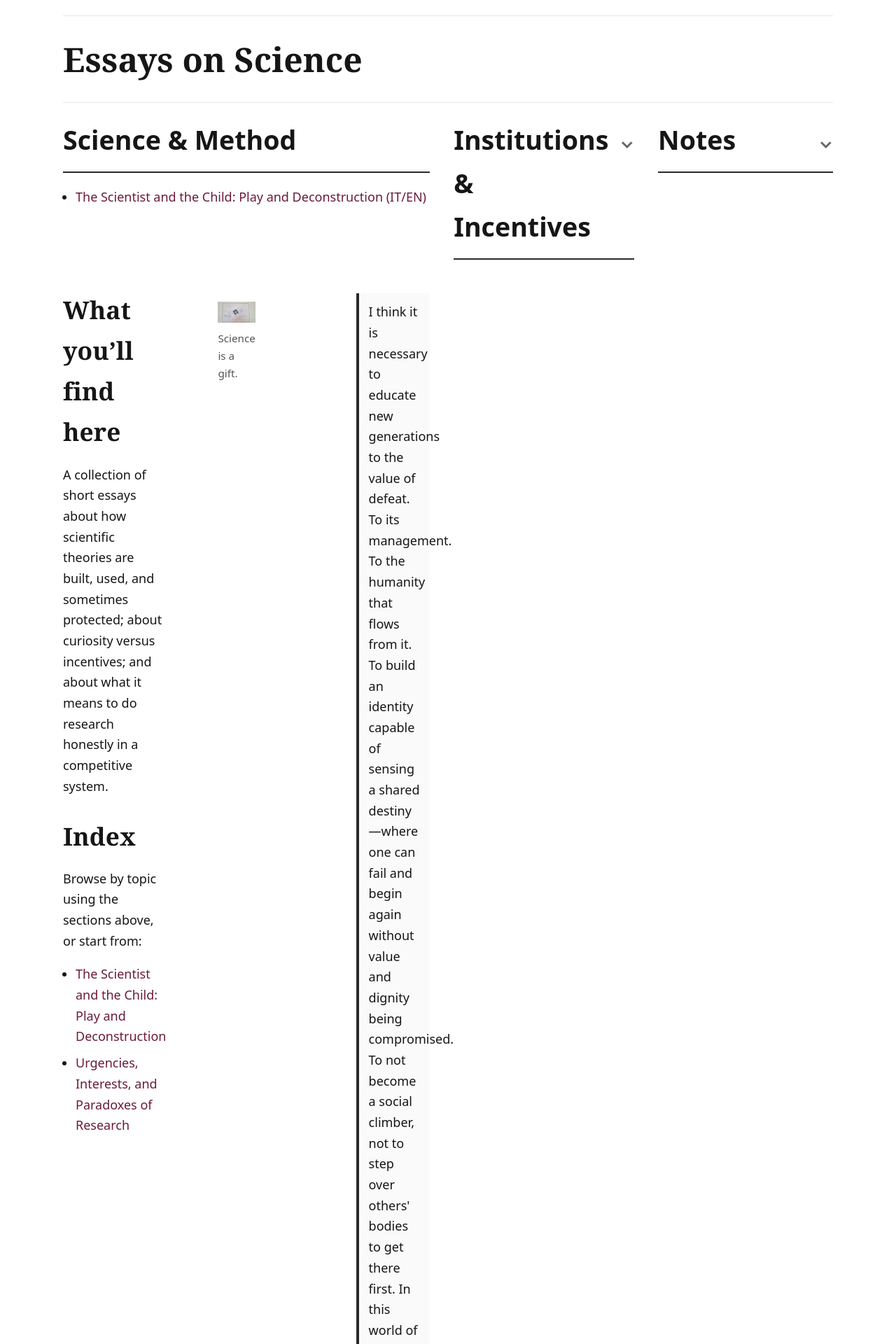
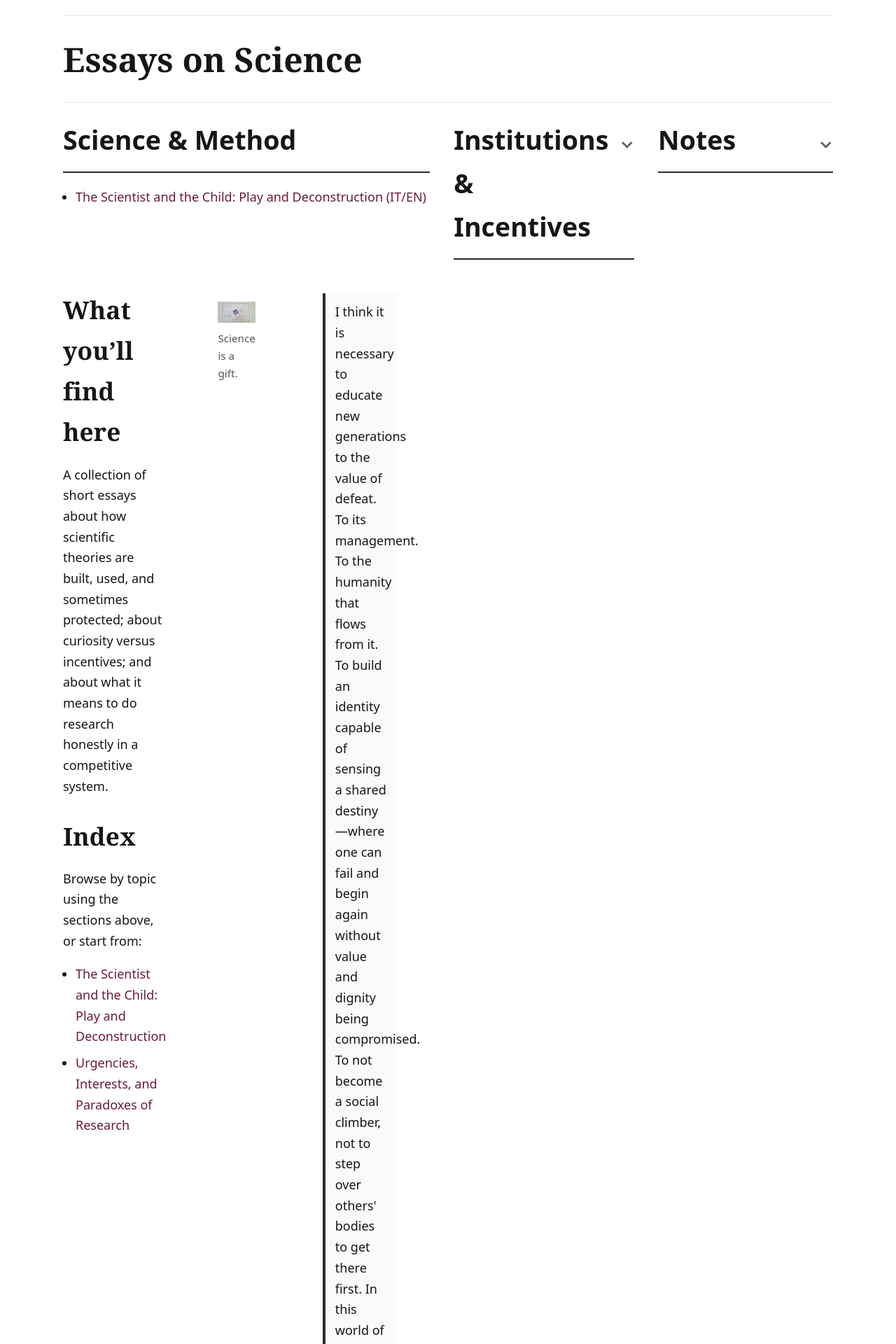
Before and after one commit to ldicairano/website, a Jekyll site: the page essays-on-science/index.html, which Jekyll copies as it is, in a window 1280 px wide. Shown: the top 1920 px of the page at 70% size. Built offline with Jekyll 4.4.1, drawn with Linux system fonts in a browser that asks for light colours.

Commit message:
Update site

```diff
--- a/essays-on-science/index.html
+++ b/essays-on-science/index.html
@@ -91,7 +91,6 @@
         <figcaption>Science is a gift.</figcaption>
       </figure>
 
-      <div>
       <div class="sidequote" aria-label="Quote">
       <!-- opzionale: immagine -->
       <p>
@@ -109,7 +108,6 @@
   <p class="sidequote__author">cit. Pier Paolo Pasolini</p>
 </div>
 
-      <div>
     </section>
   </main>
 <p><a class="navlink" href="../">← Home</a></p>
```
